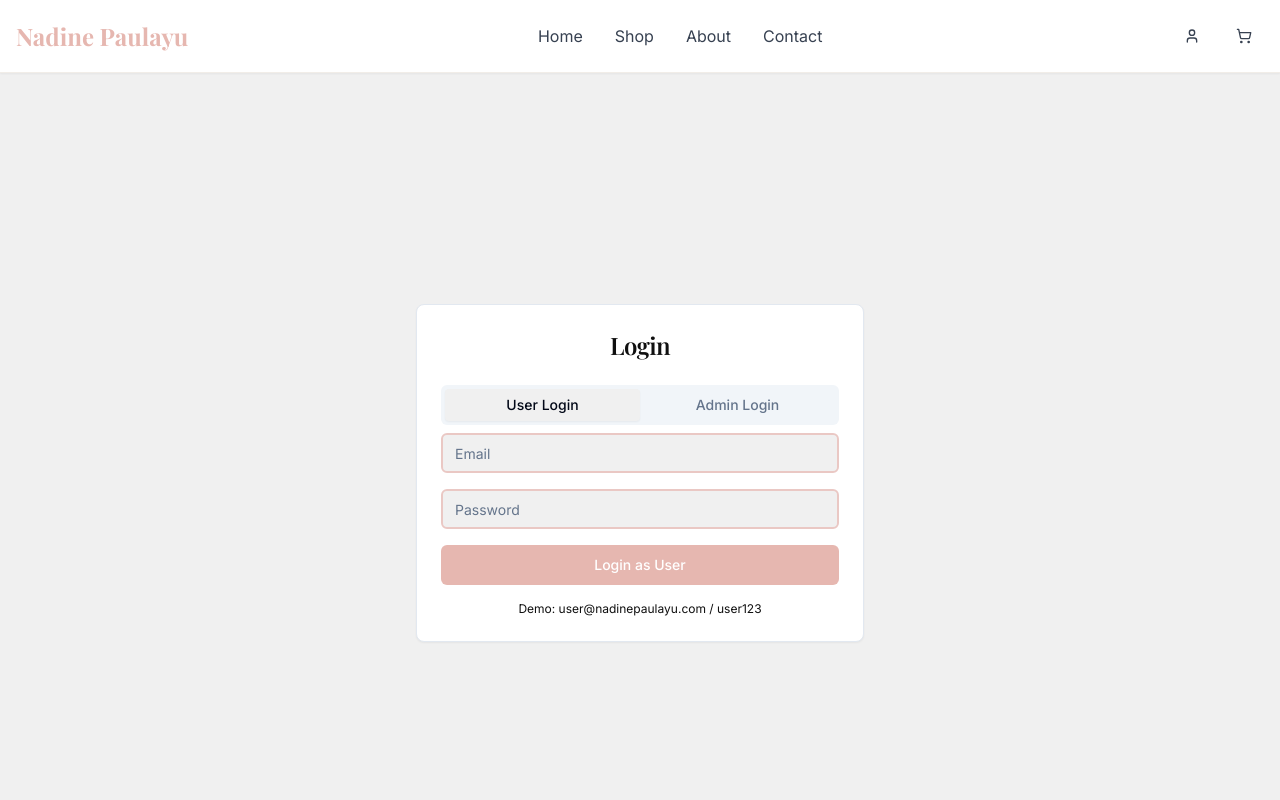
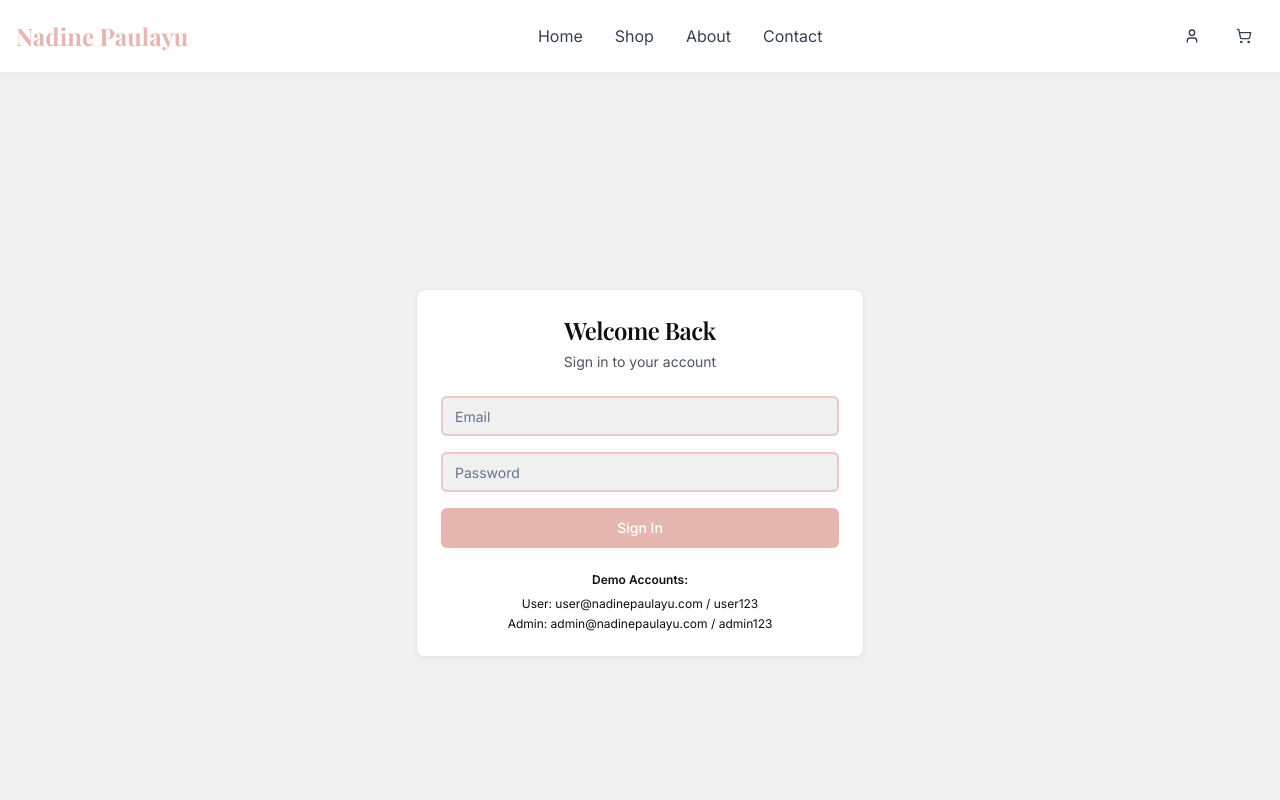
Before and after one commit to satoukon/nadines-ebook-haven, a React (Vite) app: page /admin/login in a window 1280 px wide. Shown: the top 800 px of the page. Built offline with nearby package versions, Linux system fonts and the light colour scheme.

Commit message:
Refactor: Implement unified login with role-based redirection
Implement a single login form for both users and admins. Upon successful authentication, the app redirects users to the appropriate dashboard based on their role. Includes error handling and a loading spinner.

```diff
--- a/src/App.tsx
+++ b/src/App.tsx
@@ -15,6 +15,7 @@ import NotFound from "./pages/NotFound";
 import Login from "./pages/Login";
 import Register from "./pages/Register";
 import AdminDashboard from "./pages/AdminDashboard";
+import UserHome from "./pages/UserHome";
 
 const queryClient = new QueryClient();
 
@@ -34,6 +35,7 @@ const App = () => (
           <Route path="/contact" element={<Contact />} />
           <Route path="/login" element={<Login />} />
           <Route path="/register" element={<Register />} />
+          <Route path="/user-home" element={<UserHome />} />
           <Route path="/admin/login" element={<Login />} />
           <Route path="/admin/dashboard" element={<AdminDashboard />} />
           {/* ADD ALL CUSTOM ROUTES ABOVE THE CATCH-ALL "*" ROUTE */}
--- a/src/pages/Login.tsx
+++ b/src/pages/Login.tsx
@@ -3,9 +3,9 @@ import React, { useState } from 'react';
 import { Button } from '@/components/ui/button';
 import { Input } from '@/components/ui/input';
 import { Card, CardContent, CardHeader, CardTitle } from '@/components/ui/card';
-import { Tabs, TabsContent, TabsList, TabsTrigger } from '@/components/ui/tabs';
 import { useNavigate } from 'react-router-dom';
 import { useToast } from '@/hooks/use-toast';
+import { Loader2 } from 'lucide-react';
 import Header from '../components/Header';
 import Footer from '../components/Footer';
 
@@ -16,45 +16,77 @@ const Login = () => {
   const navigate = useNavigate();
   const { toast } = useToast();
 
-  const handleUserLogin = async (e: React.FormEvent) => {
+  // Mock user database with roles
+  const mockUsers = {
+    'user@nadinepaulayu.com': { password: 'user123', role: 'user' },
+    'admin@nadinepaulayu.com': { password: 'admin123', role: 'admin' },
+    'jane@example.com': { password: 'password123', role: 'user' },
+    'john@example.com': { password: 'password123', role: 'admin' }
+  };
+
+  const handleLogin = async (e: React.FormEvent) => {
     e.preventDefault();
     setIsLoading(true);
 
-    // Simple user authentication (in production, use proper authentication)
-    if (email === 'user@nadinepaulayu.com' && password === 'user123') {
+    try {
+      // Simulate API call delay
+      await new Promise(resolve => setTimeout(resolve, 1500));
+
+      const user = mockUsers[email as keyof typeof mockUsers];
+
+      if (!user) {
+        toast({
+          title: "Account not found",
+          description: "No account found with this email address.",
+          variant: "destructive"
+        });
+        setIsLoading(false);
+        return;
+      }
+
+      if (user.password !== password) {
+        toast({
+          title: "Invalid credentials",
+          description: "The password you entered is incorrect.",
+          variant: "destructive"
+        });
+        setIsLoading(false);
+        return;
+      }
+
+      if (!user.role) {
+        toast({
+          title: "Account error",
+          description: "Your account is missing role information. Please contact support.",
+          variant: "destructive"
+        });
+        setIsLoading(false);
+        return;
+      }
+
+      // Set authentication tokens
+      if (user.role === 'admin') {
+        localStorage.setItem('adminToken', 'authenticated');
+        localStorage.setItem('userRole', 'admin');
+        toast({
+          title: "Login successful",
+          description: "Welcome to the admin dashboard.",
+        });
+        navigate('/admin/dashboard');
+      } else {
         localStorage.setItem('userToken', 'authenticated');
+        localStorage.setItem('userRole', 'user');
         toast({
           title: "Login successful",
           description: "Welcome back!",
         });
-      navigate('/');
-    } else {
+        navigate('/user-home');
+      }
+
+    } catch (error) {
       toast({
         title: "Login failed",
-        description: "Invalid email or password.",
-        variant: "destructive"
-      });
-    }
-
-    setIsLoading(false);
-  };
-
-  const handleAdminLogin = async (e: React.FormEvent) => {
-    e.preventDefault();
-    setIsLoading(true);
-
-    // Simple admin authentication (in production, use proper authentication)
-    if (email === 'admin@nadinepaulayu.com' && password === 'admin123') {
-      localStorage.setItem('adminToken', 'authenticated');
-      toast({
-        title: "Admin login successful",
-        description: "Welcome to the admin dashboard.",
-      });
-      navigate('/admin/dashboard');
-    } else {
-      toast({
-        title: "Login failed",
-        description: "Invalid admin credentials.",
+        description: "Something went wrong. Please try again.",
         variant: "destructive"
       });
     }
@@ -69,18 +101,14 @@ const Login = () => {
         <Card className="w-full max-w-md">
           <CardHeader className="text-center">
             <CardTitle className="font-playfair text-2xl" style={{ color: '#0F0F0F' }}>
-              Login
+              Welcome Back
             </CardTitle>
+            <p className="text-sm text-gray-600 mt-2">
+              Sign in to your account
+            </p>
           </CardHeader>
           <CardContent>
-            <Tabs defaultValue="user" className="w-full">
-              <TabsList className="grid w-full grid-cols-2">
-                <TabsTrigger value="user">User Login</TabsTrigger>
-                <TabsTrigger value="admin">Admin Login</TabsTrigger>
-              </TabsList>
-
-              <TabsContent value="user">
-                <form onSubmit={handleUserLogin} className="space-y-4">
+            <form onSubmit={handleLogin} className="space-y-4">
               <div>
                 <Input
                   type="email"
@@ -88,6 +116,7 @@ const Login = () => {
                   value={email}
                   onChange={(e) => setEmail(e.target.value)}
                   required
+                  disabled={isLoading}
                   className="border-2"
                   style={{ borderColor: '#EAC8C4', color: '#0F0F0F' }}
                 />
@@ -99,6 +128,7 @@ const Login = () => {
                   value={password}
                   onChange={(e) => setPassword(e.target.value)}
                   required
+                  disabled={isLoading}
                   className="border-2"
                   style={{ borderColor: '#EAC8C4', color: '#0F0F0F' }}
                 />
@@ -109,52 +139,24 @@ const Login = () => {
                 className="w-full text-white hover:opacity-90 transition-opacity"
                 style={{ backgroundColor: '#E6B7B0' }}
               >
-                    {isLoading ? 'Logging in...' : 'Login as User'}
+                {isLoading ? (
+                  <>
+                    <Loader2 className="mr-2 h-4 w-4 animate-spin" />
+                    Signing in...
+                  </>
+                ) : (
+                  'Sign In'
+                )}
               </Button>
             </form>
-                <p className="text-xs text-center mt-4" style={{ color: '#0F0F0F' }}>
-                  Demo: user@nadinepaulayu.com / user123
-                </p>
-              </TabsContent>
 
-              <TabsContent value="admin">
-                <form onSubmit={handleAdminLogin} className="space-y-4">
-                  <div>
-                    <Input
-                      type="email"
-                      placeholder="Email"
-                      value={email}
-                      onChange={(e) => setEmail(e.target.value)}
-                      required
-                      className="border-2"
-                      style={{ borderColor: '#EAC8C4', color: '#0F0F0F' }}
-                    />
+            <div className="mt-6 text-center">
+              <div className="text-xs" style={{ color: '#0F0F0F' }}>
+                <p className="mb-2 font-semibold">Demo Accounts:</p>
+                <p className="mb-1">User: user@nadinepaulayu.com / user123</p>
+                <p>Admin: admin@nadinepaulayu.com / admin123</p>
               </div>
-                  <div>
-                    <Input
-                      type="password"
-                      placeholder="Password"
-                      value={password}
-                      onChange={(e) => setPassword(e.target.value)}
-                      required
-                      className="border-2"
-                      style={{ borderColor: '#EAC8C4', color: '#0F0F0F' }}
-                    />
             </div>
-                  <Button
-                    type="submit"
-                    disabled={isLoading}
-                    className="w-full text-white hover:opacity-90 transition-opacity"
-                    style={{ backgroundColor: '#E6B7B0' }}
-                  >
-                    {isLoading ? 'Logging in...' : 'Login as Admin'}
-                  </Button>
-                </form>
-                <p className="text-xs text-center mt-4" style={{ color: '#0F0F0F' }}>
-                  Demo: admin@nadinepaulayu.com / admin123
-                </p>
-              </TabsContent>
-            </Tabs>
           </CardContent>
         </Card>
       </div>
--- /dev/null
+++ b/src/pages/UserHome.tsx
@@ -0,0 +1,127 @@
+
+import React, { useEffect } from 'react';
+import { useNavigate } from 'react-router-dom';
+import { Button } from '@/components/ui/button';
+import { Card, CardContent, CardHeader, CardTitle } from '@/components/ui/card';
+import { Book, ShoppingCart, User, LogOut } from 'lucide-react';
+import Header from '../components/Header';
+import Footer from '../components/Footer';
+
+const UserHome = () => {
+  const navigate = useNavigate();
+
+  useEffect(() => {
+    const userToken = localStorage.getItem('userToken');
+    const userRole = localStorage.getItem('userRole');
+
+    if (!userToken || userRole !== 'user') {
+      navigate('/login');
+    }
+  }, [navigate]);
+
+  const handleLogout = () => {
+    localStorage.removeItem('userToken');
+    localStorage.removeItem('userRole');
+    navigate('/');
+  };
+
+  return (
+    <div className="min-h-screen font-inter">
+      <Header />
+      <div className="min-h-screen" style={{ backgroundColor: '#F0F0F0' }}>
+        {/* Header */}
+        <header className="bg-white shadow-sm border-b-2" style={{ borderColor: '#EAC8C4' }}>
+          <div className="container mx-auto px-4 py-4">
+            <div className="flex items-center justify-between">
+              <h1 className="font-playfair text-2xl font-bold" style={{ color: '#0F0F0F' }}>
+                My Dashboard
+              </h1>
+              <Button
+                variant="outline"
+                onClick={handleLogout}
+                className="border-2 hover:text-white transition-colors"
+                style={{
+                  borderColor: '#E6B7B0',
+                  color: '#E6B7B0',
+                  backgroundColor: 'transparent'
+                }}
+                onMouseEnter={(e) => {
+                  e.currentTarget.style.backgroundColor = '#E6B7B0';
+                }}
+                onMouseLeave={(e) => {
+                  e.currentTarget.style.backgroundColor = 'transparent';
+                }}
+              >
+                <LogOut className="mr-2 h-4 w-4" />
+                Logout
+              </Button>
+            </div>
+          </div>
+        </header>
+
+        {/* Main Content */}
+        <main className="container mx-auto px-4 py-8">
+          <div className="grid grid-cols-1 md:grid-cols-2 lg:grid-cols-3 gap-6">
+            {/* My Library */}
+            <Card className="hover:shadow-lg transition-shadow cursor-pointer" onClick={() => navigate('/shop')}>
+              <CardHeader className="text-center">
+                <Book className="h-12 w-12 mx-auto mb-4" style={{ color: '#E6B7B0' }} />
+                <CardTitle className="font-playfair" style={{ color: '#0F0F0F' }}>
+                  Browse Books
+                </CardTitle>
+              </CardHeader>
+              <CardContent>
+                <p className="text-center text-gray-600">
+                  Discover and purchase new ebooks from our collection.
+                </p>
+              </CardContent>
+            </Card>
+
+            {/* My Orders */}
+            <Card className="hover:shadow-lg transition-shadow">
+              <CardHeader className="text-center">
+                <ShoppingCart className="h-12 w-12 mx-auto mb-4" style={{ color: '#E6B7B0' }} />
+                <CardTitle className="font-playfair" style={{ color: '#0F0F0F' }}>
+                  My Orders
+                </CardTitle>
+              </CardHeader>
+              <CardContent>
+                <p className="text-center text-gray-600">
+                  View your purchase history and download your books.
+                </p>
+              </CardContent>
+            </Card>
+
+            {/* Profile */}
+            <Card className="hover:shadow-lg transition-shadow">
+              <CardHeader className="text-center">
+                <User className="h-12 w-12 mx-auto mb-4" style={{ color: '#E6B7B0' }} />
+                <CardTitle className="font-playfair" style={{ color: '#0F0F0F' }}>
+                  My Profile
+                </CardTitle>
+              </CardHeader>
+              <CardContent>
+                <p className="text-center text-gray-600">
+                  Manage your account settings and preferences.
+                </p>
+              </CardContent>
+            </Card>
+          </div>
+
+          {/* Welcome Message */}
+          <div className="mt-12 text-center">
+            <h2 className="font-playfair text-3xl font-bold mb-4" style={{ color: '#0F0F0F' }}>
+              Welcome to Your Reading Journey
+            </h2>
+            <p className="text-lg text-gray-600 max-w-2xl mx-auto">
+              Explore our collection of digital books, manage your library, and enjoy seamless reading experiences.
+            </p>
+          </div>
+        </main>
+      </div>
+      <Footer />
+    </div>
+  );
+};
+
+export default UserHome;
```
Lines whose indentation alone changed are shown as unchanged.
